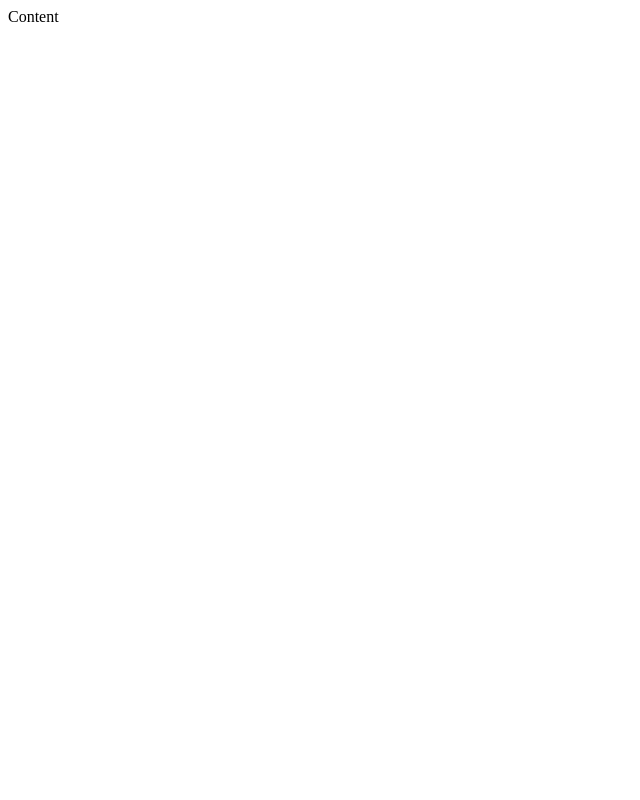
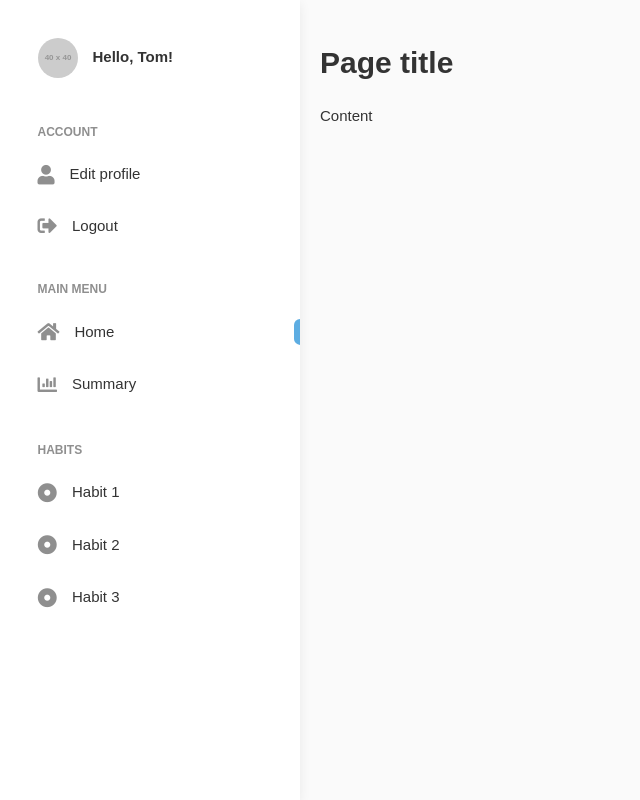
Before and after one commit to ototom/Habit-tracker, a React (Create React App) app: page / in a window 1280 px wide. Shown: the whole page, without its empty margins (0-640 px from the left). Built offline with nearby package versions, Linux system fonts and the light colour scheme.

Commit message:
Add responsive sidebar

```diff
--- a/package.json
+++ b/package.json
@@ -3,6 +3,7 @@
   "version": "0.1.0",
   "private": true,
   "dependencies": {
+    "@fortawesome/fontawesome-free": "^5.15.1",
     "@testing-library/jest-dom": "^4.2.4",
     "@testing-library/react": "^9.5.0",
     "@testing-library/user-event": "^7.2.1",
--- a/src/App.js
+++ b/src/App.js
@@ -1,13 +1,38 @@
-import React from 'react';
+import React, { useState, useCallback } from 'react';
+import Sidebar from './components/Sidebar/Sidebar';
 import { Switch, Route } from 'react-router-dom';
 
 function App() {
+    const [isSidebarOpen, setSidebarOpen] = useState(false);
+
+    const closeSidebarHandler = useCallback(() => setSidebarOpen(false), []);
+    const openSidebarHandler = () => setSidebarOpen(true);
+
     return (
-        <Switch>
-            <Route exact path='/'>
-                Content
-            </Route>
-        </Switch>
+        <>
+            <Sidebar
+                closeSidebarHandler={closeSidebarHandler}
+                isSidebarOpen={isSidebarOpen}
+            />
+            <main className='container'>
+                <Switch>
+                    <Route exact path='/'>
+                        <header>
+                            {!isSidebarOpen && (
+                                <button
+                                    className='menu-btn'
+                                    onClick={openSidebarHandler}
+                                >
+                                    <i className='fas fa-bars'></i>
+                                </button>
+                            )}
+                            <h1>Page title</h1>
+                        </header>
+                        Content
+                    </Route>
+                </Switch>
+            </main>
+        </>
     );
 }
 
--- /dev/null
+++ b/src/components/Sidebar/Sidebar.js
@@ -0,0 +1,82 @@
+import React, { useEffect } from 'react';
+import { NavLink, useHistory } from 'react-router-dom';
+import Backdrop from '../shared/Backdrop/Backdrop';
+import './Sidebar.scss';
+
+const Sidebar = ({ isSidebarOpen, closeSidebarHandler }) => {
+    const history = useHistory();
+
+    useEffect(() => {
+        history.listen(closeSidebarHandler);
+    }, [history, closeSidebarHandler]);
+
+    return (
+        <>
+            <aside
+                className={`sidebar ${isSidebarOpen ? 'sidebar--is-open' : ''}`}
+            >
+                <section className='sidebar__welcome-msg'>
+                    <img
+                        className='sidebar__avatar circle-img'
+                        src='https://via.placeholder.com/40'
+                        alt=''
+                    />
+                    Hello, Tom!
+                </section>
+                <nav className='sidebar__section'>
+                    <h3>Account</h3>
+                    <ul>
+                        <li>
+                            <NavLink to='/edit'>
+                                <i className='fas fa-user'></i>Edit profile
+                            </NavLink>
+                        </li>
+                        <li>
+                            <button>
+                                <i className='fas fa-sign-out-alt'></i>Logout
+                            </button>
+                        </li>
+                    </ul>
+                </nav>
+                <nav className='sidebar__section'>
+                    <h3>Main menu</h3>
+                    <ul>
+                        <li>
+                            <NavLink exact to='/'>
+                                <i className='fas fa-home'></i>Home
+                            </NavLink>
+                        </li>
+                        <li>
+                            <NavLink to='/sum'>
+                                <i className='fas fa-chart-bar'></i>Summary
+                            </NavLink>
+                        </li>
+                    </ul>
+                </nav>
+                <nav className='sidebar__section'>
+                    <h3>Habits</h3>
+                    <ul>
+                        <li>
+                            <NavLink to='/hab1'>
+                                <i className='fas fa-dot-circle'></i>Habit 1
+                            </NavLink>
+                        </li>
+                        <li>
+                            <NavLink to='/hab2'>
+                                <i className='fas fa-dot-circle'></i>Habit 2
+                            </NavLink>
+                        </li>
+                        <li>
+                            <NavLink to='/hab3'>
+                                <i className='fas fa-dot-circle'></i>Habit 3
+                            </NavLink>
+                        </li>
+                    </ul>
+                </nav>
+            </aside>
+            {isSidebarOpen && <Backdrop onClick={closeSidebarHandler} />}
+        </>
+    );
+};
+
+export default Sidebar;
--- /dev/null
+++ b/src/components/Sidebar/Sidebar.scss
@@ -0,0 +1,80 @@
+@import '../../variables.scss';
+
+.sidebar {
+    position: fixed;
+    top: 0;
+    left: -$sidebar-width;
+    width: $sidebar-width;
+    height: 100vh;
+    padding: 2.5rem;
+    box-shadow: 0 3px 11px rgba(0, 0, 0, 0.07);
+    z-index: 95;
+    background: #fff;
+    transition: transform 0.15s ease-in;
+
+    &--is-open {
+        transform: translateX($sidebar-width);
+    }
+
+    &__welcome-msg {
+        margin-bottom: 3rem;
+        display: flex;
+        align-items: center;
+        font-weight: bold;
+    }
+
+    &__avatar {
+        max-width: 40px;
+        margin-right: 1rem;
+    }
+
+    &__section {
+        padding-bottom: 1.5rem;
+
+        h3 {
+            text-transform: uppercase;
+            font-size: 0.8rem;
+            color: $text-light;
+            margin: 0.5rem 0;
+        }
+
+        ul {
+            margin: 0;
+            padding: 0;
+            list-style: none;
+            width: 100%;
+
+            li {
+                a,
+                button {
+                    font-size: inherit;
+                    color: inherit;
+                    outline: none;
+                    padding: 1rem 0;
+                    display: flex;
+                    align-items: center;
+                    position: relative;
+
+                    i {
+                        color: $text-light;
+                        font-size: 1.3rem;
+                        margin-right: 1rem;
+                        transition: all 0.15s linear;
+                    }
+
+                    &:hover {
+                        i {
+                            color: tomato;
+                        }
+                    }
+                }
+            }
+        }
+    }
+}
+
+@media (min-width: 768px) {
+    .sidebar {
+        transform: translateX($sidebar-width);
+    }
+}
--- /dev/null
+++ b/src/components/shared/Backdrop/Backdrop.js
@@ -0,0 +1,8 @@
+import React from 'react';
+import './Backdrop.scss';
+
+const Backdrop = (props) => {
+    return <div className='backdrop' onClick={props.onClick}></div>;
+};
+
+export default Backdrop;
--- /dev/null
+++ b/src/components/shared/Backdrop/Backdrop.scss
@@ -0,0 +1,15 @@
+.backdrop {
+    position: fixed;
+    top: 0;
+    left: 0;
+    right: 0;
+    height: 100vh;
+    background-color: rgba(0, 0, 0, 0.3);
+    z-index: 90;
+}
+
+@media (min-width: 768px) {
+    .backdrop {
+        display: none;
+    }
+}
--- a/src/index.js
+++ b/src/index.js
@@ -1,6 +1,7 @@
 import React from 'react';
 import ReactDOM from 'react-dom';
 import { BrowserRouter } from 'react-router-dom';
+import '@fortawesome/fontawesome-free/css/all.min.css';
 import './index.scss';
 import App from './App';
 
--- a/src/index.scss
+++ b/src/index.scss
@@ -0,0 +1,84 @@
+@import './variables.scss';
+
+*,
+*::before,
+*::after {
+    box-sizing: border-box;
+}
+
+html {
+    font-size: 15px;
+}
+
+body {
+    margin: 0;
+    color: $text-color;
+    line-height: $line-height;
+    font-family: sans-serif;
+    background: $background-light;
+}
+
+a {
+    text-decoration: none;
+    color: inherit;
+    transition: all 0.15s linear;
+}
+
+img {
+    width: 100%;
+    height: auto;
+}
+
+button {
+    border: none;
+    padding: 0;
+    cursor: pointer;
+    background: transparent;
+}
+
+.container {
+    padding: 20px;
+}
+
+@media (min-width: 768px) {
+    .container {
+        margin-left: $sidebar-width;
+    }
+}
+
+.active {
+    &::after {
+        content: '';
+        width: 0.4rem;
+        height: 50%;
+        position: absolute;
+        top: 50%;
+        transform: translateY(-50%);
+        right: calc(0px - 2.5rem);
+        background: $main-color;
+        border-top-left-radius: 10px;
+        border-bottom-left-radius: 10px;
+    }
+
+    i {
+        color: $main-color;
+    }
+}
+
+.circle-img {
+    border-radius: 50%;
+}
+
+// NOTE: TEMPORARY BTN
+.menu-btn {
+    outline: none;
+    font-size: 2rem;
+    color: rgb(116, 116, 116);
+}
+
+@media (min-width: 768px) {
+    .menu-btn {
+        display: none;
+    }
+}
+// ===
--- /dev/null
+++ b/src/variables.scss
@@ -0,0 +1,7 @@
+$text-color: #333;
+$text-light: rgb(143, 143, 143);
+$main-color: #5dade2;
+$background-light: #fafafa;
+
+$line-height: 1.5;
+$sidebar-width: 300px;
```
Also changed, not shown: 1 other file (tests, documents, lock files or other folders).
